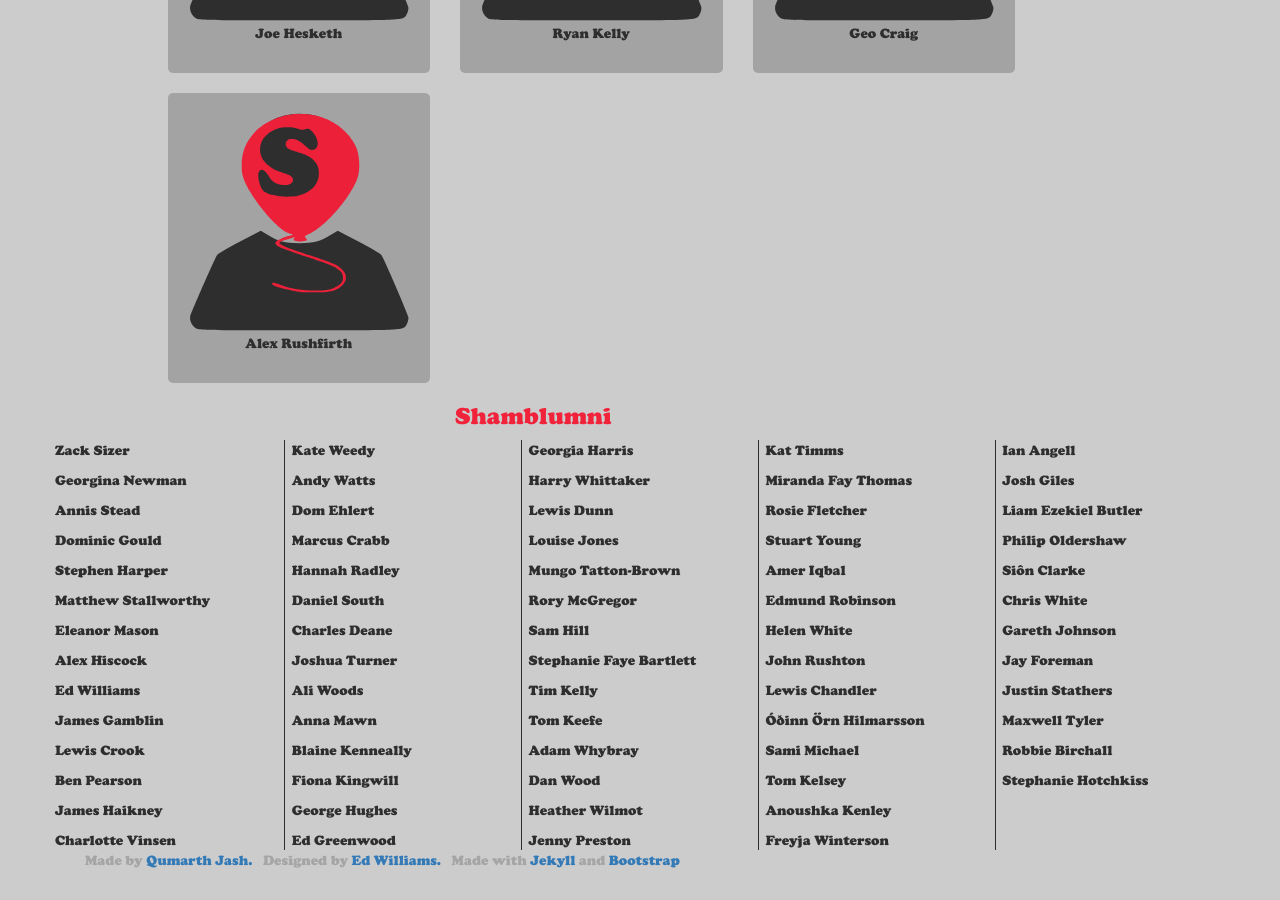
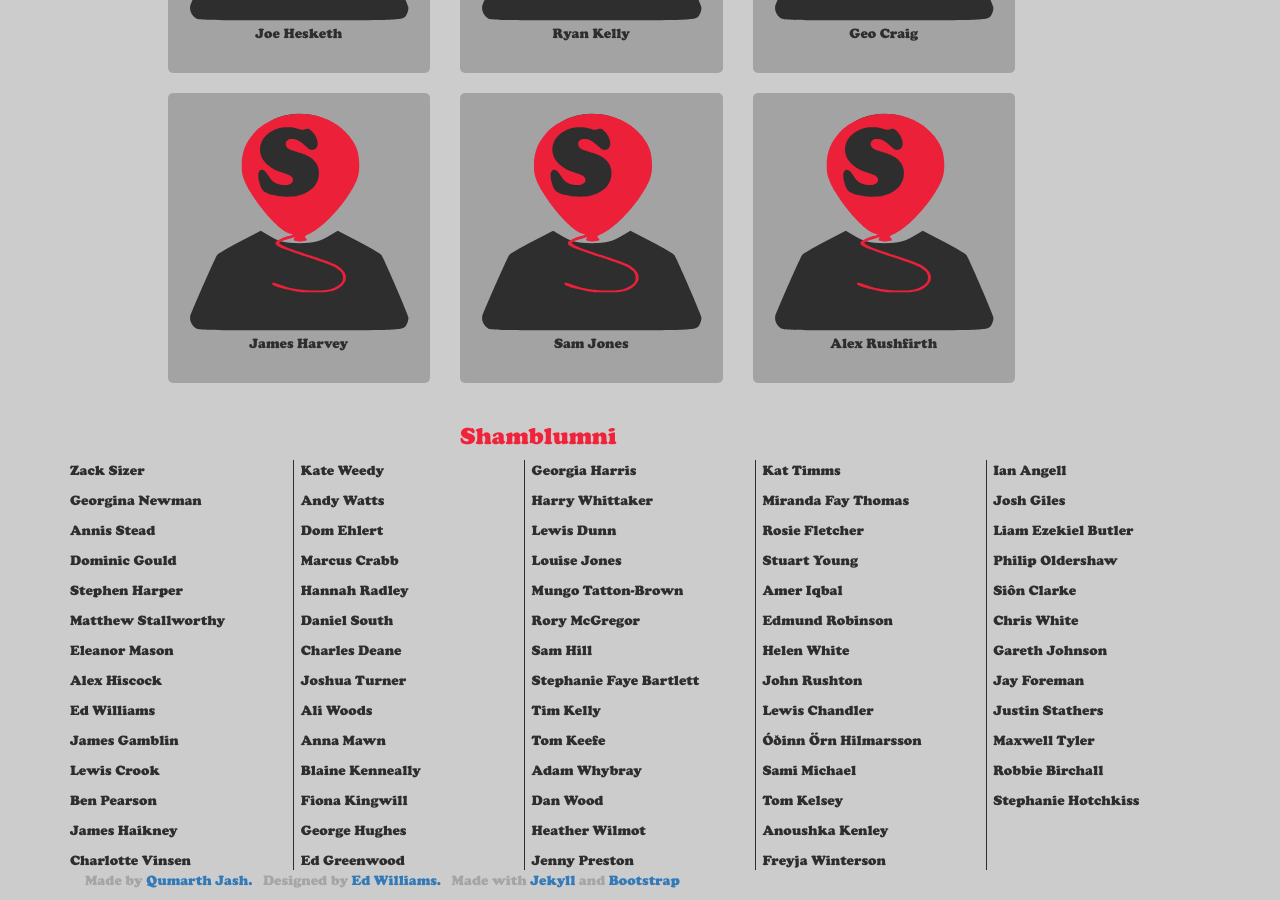
Before and after one commit to ComedySoc/shambles-website, a Jekyll site: the page built from meet.html, in a window 1280 px wide and 900 px high, scrolled down 1421 px. Built offline with Jekyll 4.4.1, drawn with Linux system fonts in a browser that asks for light colours; nearby versions of some CDN libraries.

Commit message:
Add Sam and James - welcome

```diff
--- a/_data/shambles.yml
+++ b/_data/shambles.yml
@@ -48,6 +48,12 @@
   left: no
 
 - name: Geo Craig
+  left: no
+
+- name: James Harvey
+  left: no
+
+- name: Sam Jones
   left: no
 
 - name: Alex Rushfirth
```
